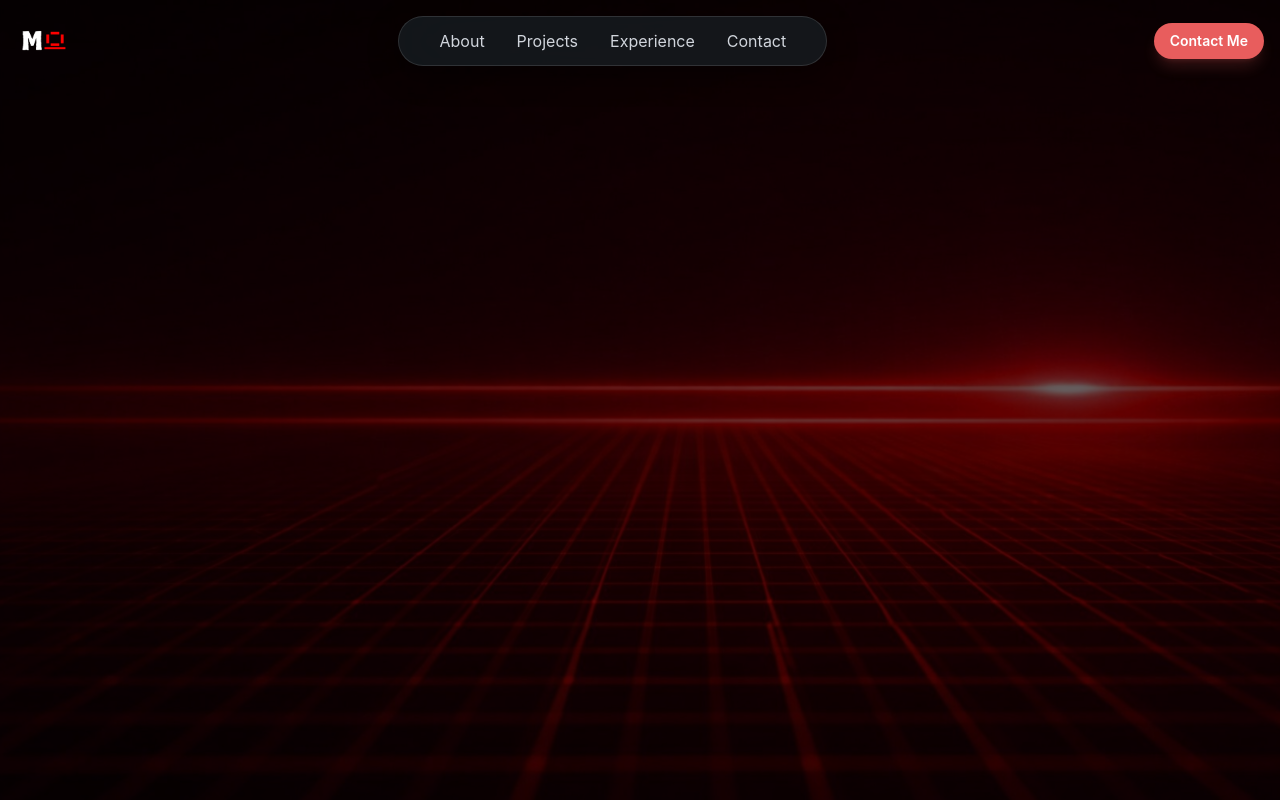
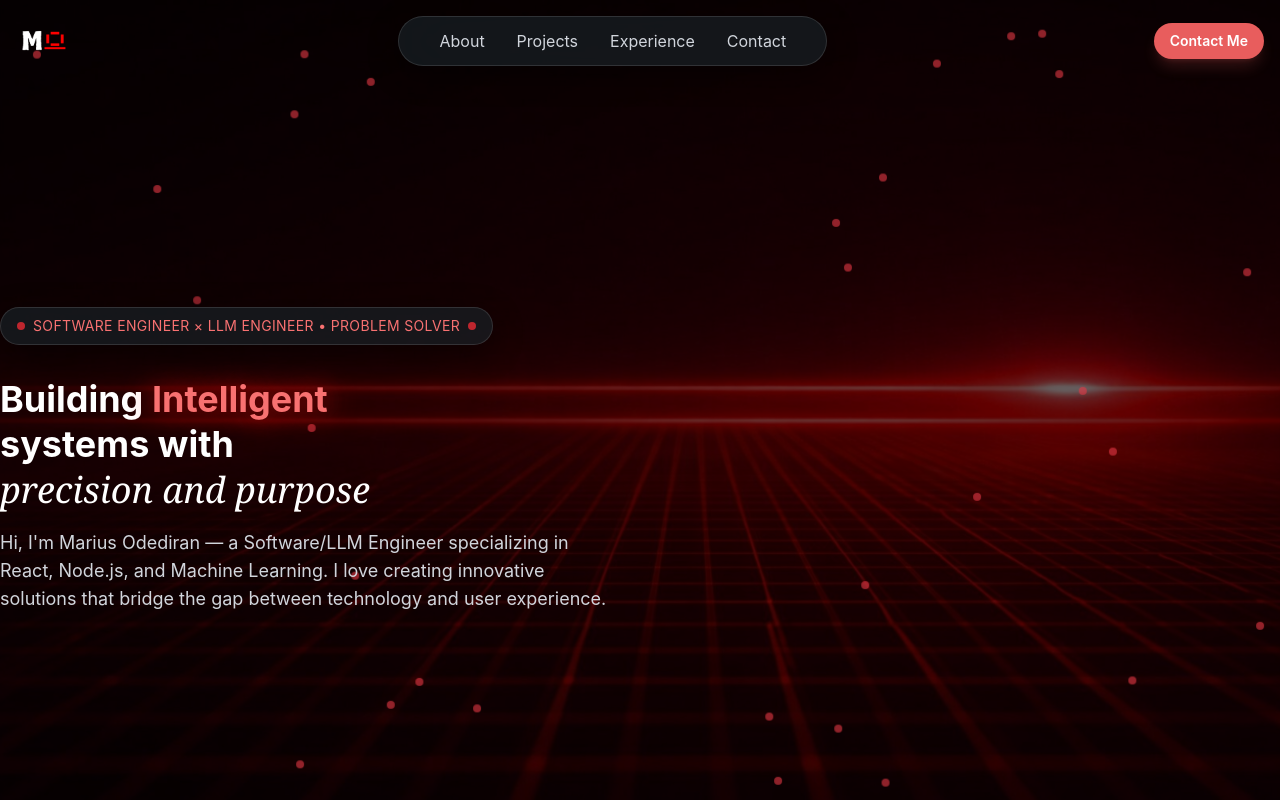
Before and after one commit to Marius-Diran/Portfolio-V3, a React (Vite) app: page / in a window 1280 px wide. Built offline with nearby package versions, Linux system fonts and the light colour scheme.

Commit message:
Last Portfolio: The showman

```diff
--- a/src/index.css
+++ b/src/index.css
@@ -14,6 +14,10 @@ body {
   -webkit-backdrop-filter: blur(28px) saturate(140%);
   border: 1px solid color-mix(in srgb, #ffffff 12%, transparent);
   box-shadow: 0 8px 30px color-mix(in srgb, #000000 45%, transparent);
+}
+
+.glow-text {
+  text-shadow: 0 0 30px color-mix(in srgb, #f81717 80%, transparent);
 }
 
 @layer utilities {
@@ -43,6 +47,22 @@ body {
     }
   }
 
+  @keyframes slow-drift {
+    0%,
+    100% {
+      transform: translate(0, 0);
+    }
+    25% {
+      transform: translate(20px, -30px);
+    }
+    50% {
+      transform: translate(-15px, -20px);
+    }
+    75% {
+      transform: translate(30px, 10px);
+    }
+  }
+
   .animate-fadeIn {
     animation: fadeIn 0.5s ease-out both;
   }
--- a/src/sections/Hero.jsx
+++ b/src/sections/Hero.jsx
@@ -1,12 +1,67 @@
 const Hero = () => {
-    return (
-        <section className="relative min-h-screen flex items-center justify-center overflow-hidden">
-            {/* Background Image */}
-            <div className="absolute inset-0">
-                <img src="/Hero-bg.png" alt="Hero Background" className="w-full h-full object-cover opacity-40" />
+  return (
+    <section className="relative min-h-screen flex items-center justify-center overflow-hidden">
+      {/* Background Image */}
+      <div className="absolute inset-0">
+        <img
+          src="/Hero-bg.png"
+          alt="Hero Background"
+          className="w-full h-full object-cover opacity-40"
+        />
+      </div>
+
+      {/* Red Dots */}
+      <div className="absolute inset-0 overflow-hidden pointer-events-none">
+        {[...Array(30)].map((_, i) => (
+          <div
+            className="absolute w-2 h-2 bg-green-500 rounded-full opacity-60"
+            style={{
+              backgroundColor: "#E63946",
+              left: `${Math.random() * 100}%`,
+              top: `${Math.random() * 100}%`,
+              animation: `slow-drift ${20 + Math.random() * 30}s ease-in-out infinite`,
+              animationDelay: `${Math.random() * 5}s`,
+            }}
+            key={i}
+          />
+        ))}
+      </div>
+
+      {/* Contents */}
+      <div className="container mx-auto pt-30 text-white relative z-10">
+        <div className="grid lg:grid-cols-2 gap-8 items-center">
+          {/* Left Column - Text Content */}
+          <div className="space-y-8 animate-fadeIn">
+            <span className="inline-flex items-center gap-2 text-sm uppercase tracking-wide px-4 py-2 rounded-full glass text-[#F87171]">
+              <span className="w-2 h-2 bg-red-500 rounded-full animate-pulse" />
+              Software Engineer × LLM Engineer • Problem Solver
+              <span className="w-2 h-2 bg-red-500 rounded-full animate-pulse" />
+            </span>
+
+            {/* HeadLine */}
+            <div className="space-y-4">
+              <h1 className="text-4xl font-bold leading-tight">
+                Building{" "}
+                <span className="text-[#F87171] glow-text">Intelligent</span>
+                <br />
+                systems with
+                <br />
+                <span className="font-serif italic font-normal text-white">
+                  precision and purpose
+                </span>
+              </h1>
+              <p className="text-lg text-gray-300">
+                Hi, I'm Marius Odediran — a Software/LLM Engineer specializing
+                in React, Node.js, and Machine Learning. I love creating
+                innovative solutions that bridge the gap between technology and
+                user experience.
+              </p>
             </div>
-        </section>
-    )
-}
+          </div>
+        </div>
+      </div>
+    </section>
+  );
+};
 
-export default Hero
+export default Hero;
```
